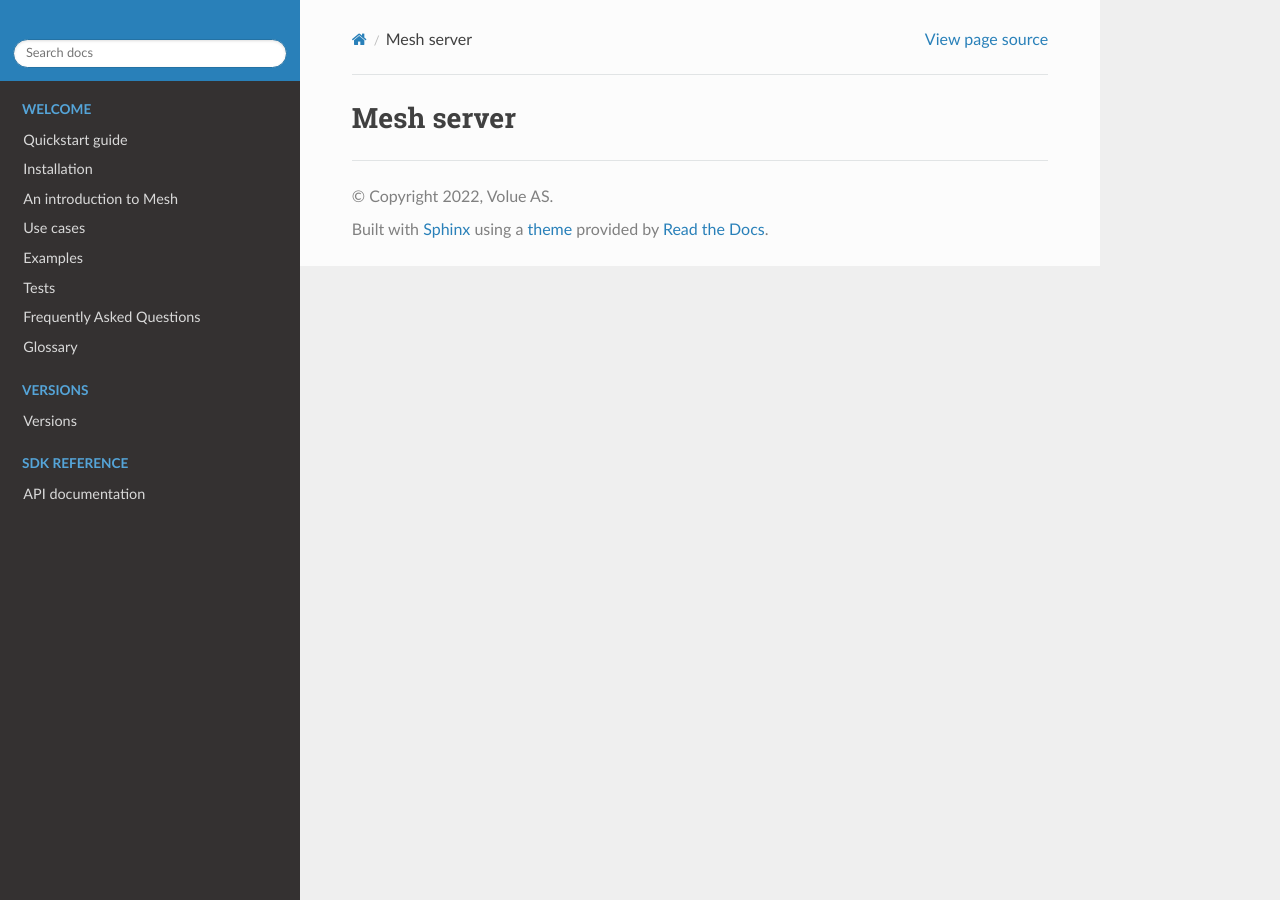
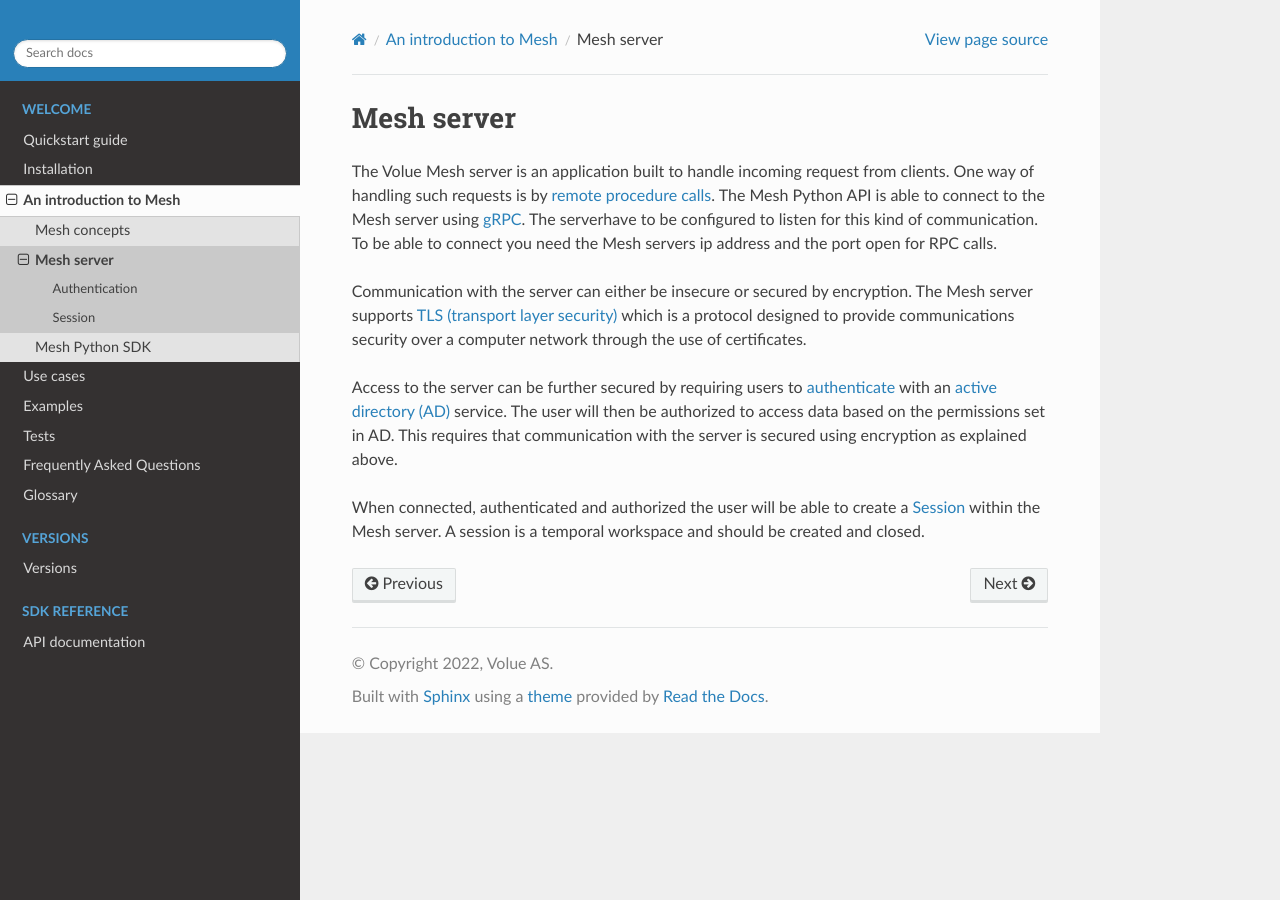
Before and after one commit to Volue-Public/energy-mesh-python, a Sphinx documentation site: the page built from docs/source/mesh_server.rst, in a window 1280 px wide. Built offline with Sphinx 7.4.7 and the Read the Docs theme 2.0.0, drawn with Linux system fonts in a browser that asks for light colours.

Commit message:
Updates to the documentation.

```diff
--- a/docs/source/examples.rst
+++ b/docs/source/examples.rst
@@ -31,6 +31,11 @@ Connect
 Connect, asynchronously
 *************************
 .. literalinclude:: /../../src/volue/mesh/examples/connect_asynchronously.py
+   :language: python
+
+Working with sessions
+*************************
+.. literalinclude:: /../../src/volue/mesh/examples/working_with_sessions.py
    :language: python
 
 Get version
--- a/docs/source/introduction_to_mesh.rst
+++ b/docs/source/introduction_to_mesh.rst
@@ -10,6 +10,5 @@ To be able to work efficiently with Mesh it is important to have an understandin
    :hidden:
 
    mesh_concepts
-
-..   mesh_client
-..   mesh_server
+   mesh_server
+   mesh_client
--- a/docs/source/mesh_server.rst
+++ b/docs/source/mesh_server.rst
@@ -1,25 +1,16 @@
-:orphan:
-.. TODO Work in progress
-
-
 Mesh server
 ---------------------------
 
+The Volue Mesh server is an application built to handle incoming request from clients. One way of handling such requests is by `remote procedure calls <https://en.wikipedia.org/wiki/Remote_procedure_call>`_. The Mesh Python API is able to connect to the Mesh server using `gRPC <https://grpc.io/>`_. The serverhave to be configured to listen for this kind of communication. To be able to connect you need the Mesh servers ip address and the port open for RPC calls.
 
+Communication with the server can either be insecure or secured by encryption. The Mesh server supports `TLS (transport layer security) <https://en.wikipedia.org/wiki/Transport_Layer_Security>`_ which is a protocol designed to provide communications security over a computer network through the use of certificates.
 
-.. Comments
-    - mesh server, technical
-        - connection
-        - authentication, kerberos, active directory
-        - sessions
-        - other mesh clients: nimbus
-        - resources
-            - timeseries
-            - oracle
-            - smg applications: timeseries, calculator
-        - versions
+Access to the server can be further secured by requiring users to :doc:`authenticate <authentication>` with an `active directory (AD) <https://en.wikipedia.org/wiki/Active_Directory>`_ service. The user will then be authorized to access data based on the permissions set in AD. This requires that communication with the server is secured using encryption as explained above.
+
+When connected, authenticated and authorized the user will be able to create a :doc:`mesh_session` within the Mesh server. A session is a temporal workspace and should be created and closed.
 
 .. toctree::
    :hidden:
 
    authentication
+   mesh_session
```
Also changed, not shown: docs/source/mesh_client.rst (+15 -23 lines), docs/source/mesh_session.rst (added, +16 -0 lines), 1 other file.
